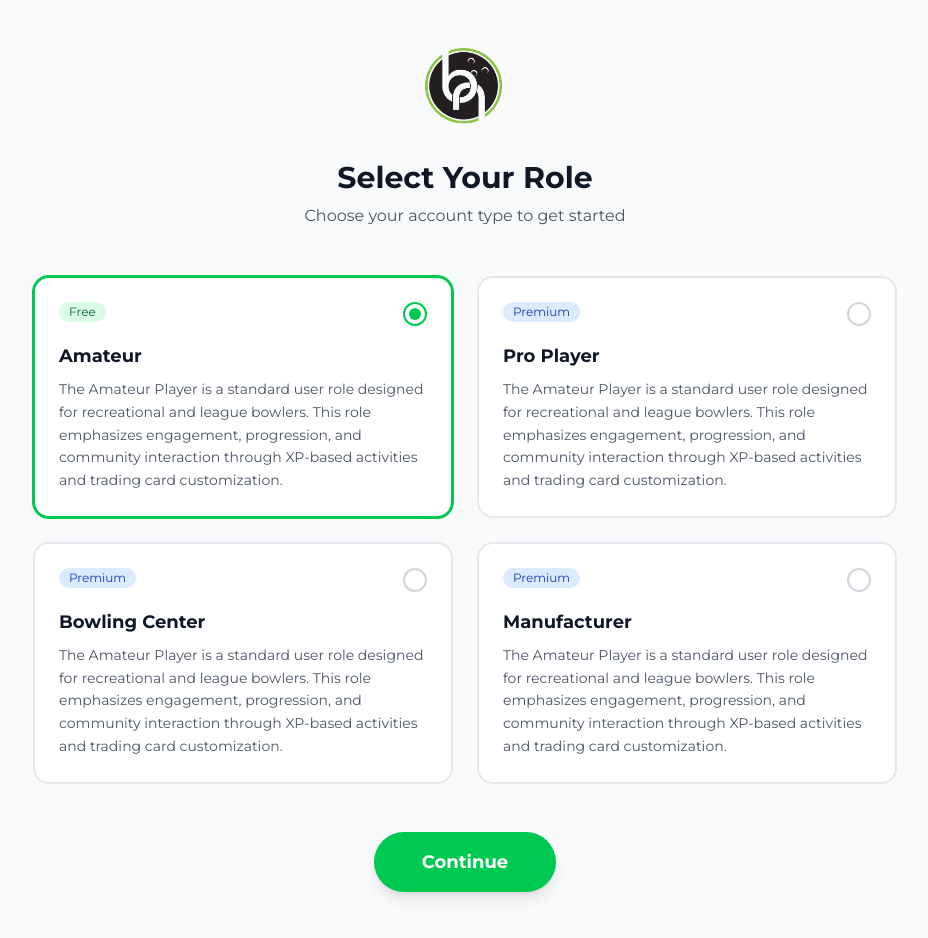
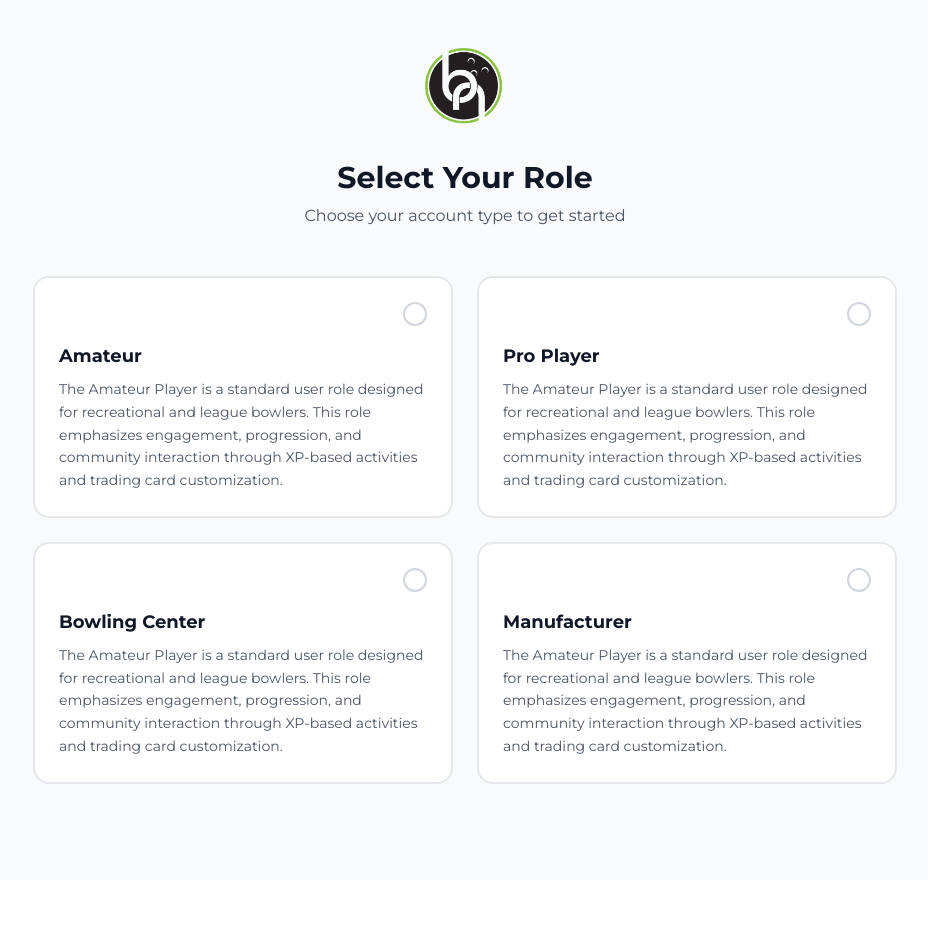
Before and after one commit to zamansheikh/bowlersnetwork, a Next.js app: page /select-your-role in a window 1280 px wide. Shown: the whole page, without its empty margins (175-1103 px from the left). After the commit the page ends 880 px from the top, so only its background shows below. Built offline with nearby package versions, Linux system fonts and the light colour scheme.

Commit message:
feat: refactor role selection logic to use redirect URL and remove badge properties

```diff
--- a/app/select-your-role/page.tsx
+++ b/app/select-your-role/page.tsx
@@ -1,6 +1,6 @@
 'use client';
 
-import { useState } from "react";
+import { useState, useEffect } from "react";
 import { useRouter } from "next/navigation";
 import Link from "next/link";
 import Image from "next/image";
@@ -11,15 +11,20 @@ interface Role {
   id: string;
   title: string;
   description: string;
-  badge: string;
-  badgeColor: string;
 }
 
 export default function SelectYourRole() {
-  const [selectedRole, setSelectedRole] = useState<string>('amateur');
+  const [selectedRole, setSelectedRole] = useState<string>('');
   const [showComingSoon, setShowComingSoon] = useState(false);
   const [comingSoonRole, setComingSoonRole] = useState<string>('');
+  const [redirectUrl, setRedirectUrl] = useState<string | null>(null);
   const router = useRouter();
+
+  useEffect(() => {
+    if (redirectUrl) {
+      window.location.href = redirectUrl;
+    }
+  }, [redirectUrl]);
 
   const roles: Role[] = [
     {
@@ -27,50 +32,41 @@ export default function SelectYourRole() {
       title: "Amateur",
       description:
         "The Amateur Player is a standard user role designed for recreational and league bowlers. This role emphasizes engagement, progression, and community interaction through XP-based activities and trading card customization.",
-      badge: "Free",
-      badgeColor: "bg-green-100 text-green-800",
     },
     {
       id: "pro-player",
       title: "Pro Player",
       description:
         "The Amateur Player is a standard user role designed for recreational and league bowlers. This role emphasizes engagement, progression, and community interaction through XP-based activities and trading card customization.",
-      badge: "Premium",
-      badgeColor: "bg-blue-100 text-blue-800",
     },
     {
       id: "bowling-center",
       title: "Bowling Center",
       description:
         "The Amateur Player is a standard user role designed for recreational and league bowlers. This role emphasizes engagement, progression, and community interaction through XP-based activities and trading card customization.",
-      badge: "Premium",
-      badgeColor: "bg-blue-100 text-blue-800",
     },
     {
       id: "manufacturer",
       title: "Manufacturer",
       description:
         "The Amateur Player is a standard user role designed for recreational and league bowlers. This role emphasizes engagement, progression, and community interaction through XP-based activities and trading card customization.",
-      badge: "Premium",
-      badgeColor: "bg-blue-100 text-blue-800",
     },
   ];
 
-  const handleContinue = () => {
-    if (selectedRole) {
-      if (selectedRole === 'amateur') {
-        // Redirect to external beta site
-        window.location.href = 'https://beta.bowlersnetwork.com/signin';
-      } else if (selectedRole === 'pro-player') {
-        // Redirect to another website in the same tab
-        window.location.href = 'https://pros.bowlersnetwork.com/signin';
-      } else if (selectedRole === 'bowling-center') {
-        setComingSoonRole('Bowling Center');
-        setShowComingSoon(true);
-      } else if (selectedRole === 'manufacturer') {
-        setComingSoonRole('Manufacturer');
-        setShowComingSoon(true);
-      }
+  const handleRoleSelect = (roleId: string) => {
+    setSelectedRole(roleId);
+    if (roleId === 'amateur') {
+      // Set redirect URL to be handled by useEffect
+      setRedirectUrl('https://beta.bowlersnetwork.com/signin');
+    } else if (roleId === 'pro-player') {
+      // Set redirect URL to be handled by useEffect
+      setRedirectUrl('https://pros.bowlersnetwork.com/signin');
+    } else if (roleId === 'bowling-center') {
+      setComingSoonRole('Bowling Center');
+      setShowComingSoon(true);
+    } else if (roleId === 'manufacturer') {
+      setComingSoonRole('Manufacturer');
+      setShowComingSoon(true);
     }
   };
 
@@ -102,7 +98,7 @@ export default function SelectYourRole() {
           {roles.map((role) => (
             <div
               key={role.id}
-              onClick={() => setSelectedRole(role.id)}
+              onClick={() => handleRoleSelect(role.id)}
               className={`
                 relative p-6 rounded-2xl border-2 transition-all cursor-pointer hover:shadow-lg
                 ${selectedRole === role.id
@@ -111,10 +107,7 @@ export default function SelectYourRole() {
                 }
               `}
             >
-              <div className="flex justify-between items-start mb-4">
-                <span className={`inline-flex items-center px-2.5 py-0.5 rounded-full text-xs font-medium ${role.badgeColor}`}>
-                  {role.badge}
-                </span>
+              <div className="flex justify-end items-start mb-4">
                 <div className={`
                   w-6 h-6 rounded-full border-2 flex items-center justify-center
                   ${selectedRole === role.id ? "border-green-500" : "border-gray-300"}
@@ -128,17 +121,6 @@ export default function SelectYourRole() {
               <p className="text-sm text-gray-600 leading-relaxed">{role.description}</p>
             </div>
           ))}
-        </div>
-
-        {/* Action Button */}
-        <div className="flex justify-center">
-          <button
-            onClick={handleContinue}
-            className="w-full md:w-auto px-12 py-4 bg-green-500 text-white font-bold rounded-full text-lg shadow-lg hover:bg-green-600 transition-colors transform hover:-translate-y-0.5 active:translate-y-0 disabled:opacity-50 disabled:cursor-not-allowed"
-            disabled={!selectedRole}
-          >
-            Continue
-          </button>
         </div>
       </div>
 
```
